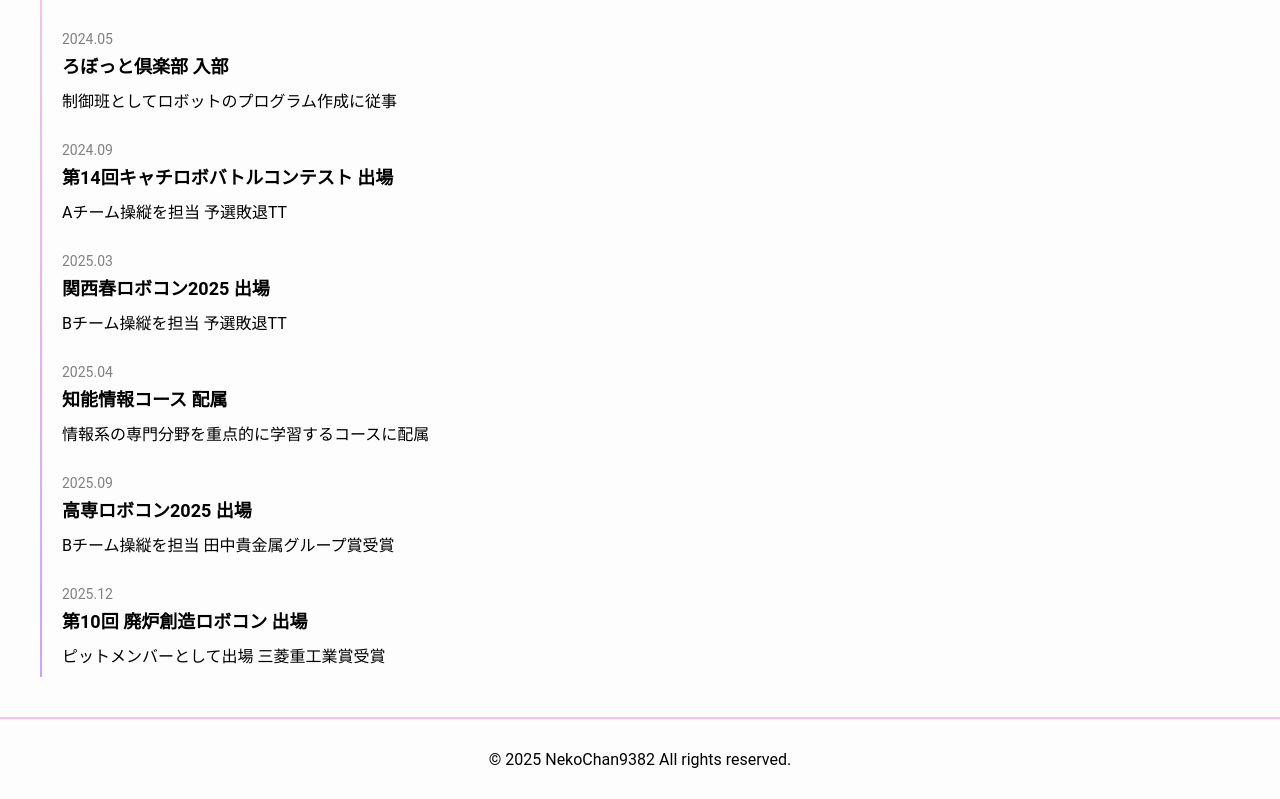
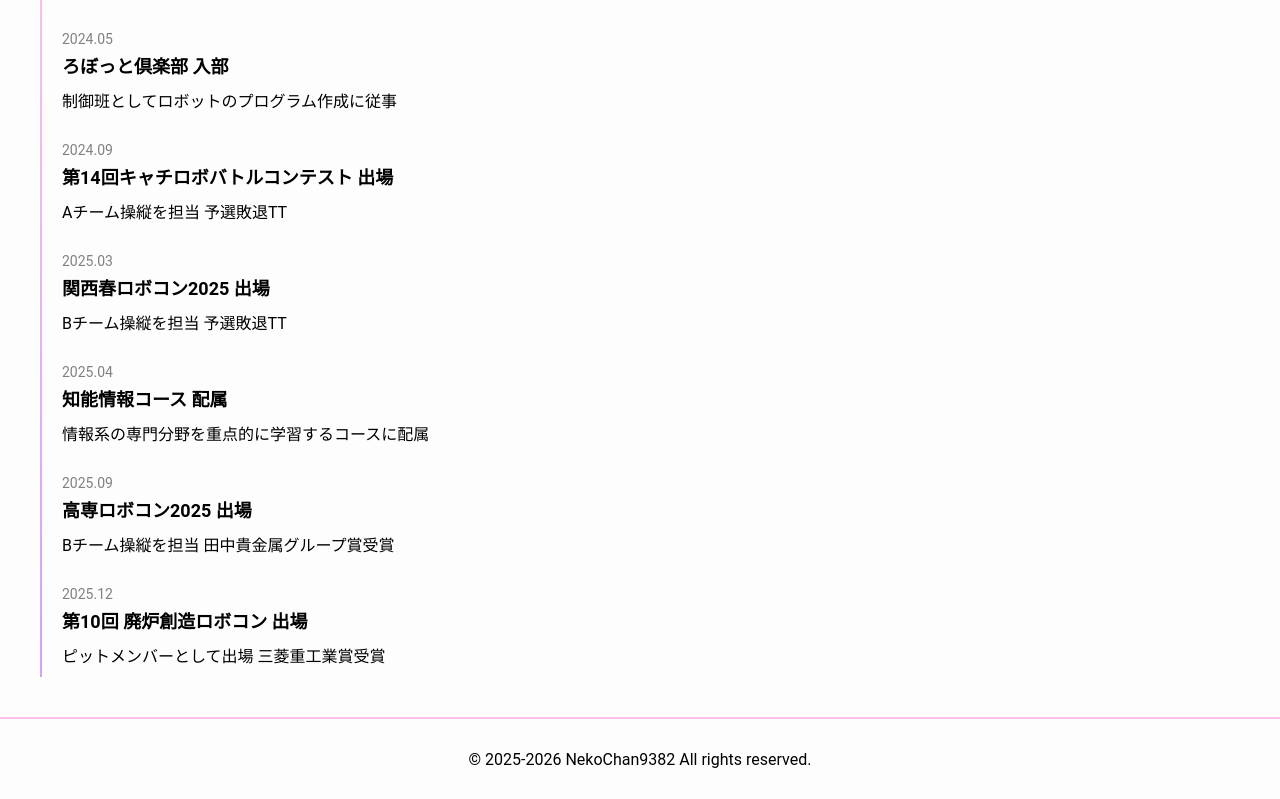
Before and after one commit to NekoChan9382/portfolio, a React (Create React App) app: page /about in a window 1280 px wide. Shown: the part 530-1329 px from the top of the page. Built offline with nearby package versions, Linux system fonts and the light colour scheme.

Commit message:
feat: akeome (Update copyright)

```diff
--- a/src/shared/components/Footer/Footer.tsx
+++ b/src/shared/components/Footer/Footer.tsx
@@ -5,7 +5,7 @@
   return (
     <footer id="footer">
       <div className="footer-content">
-        <p>&copy; 2025 NekoChan9382 All rights reserved.</p>
+        <p>&copy; 2025-2026 NekoChan9382 All rights reserved.</p>
       </div>
     </footer>
   );
```
